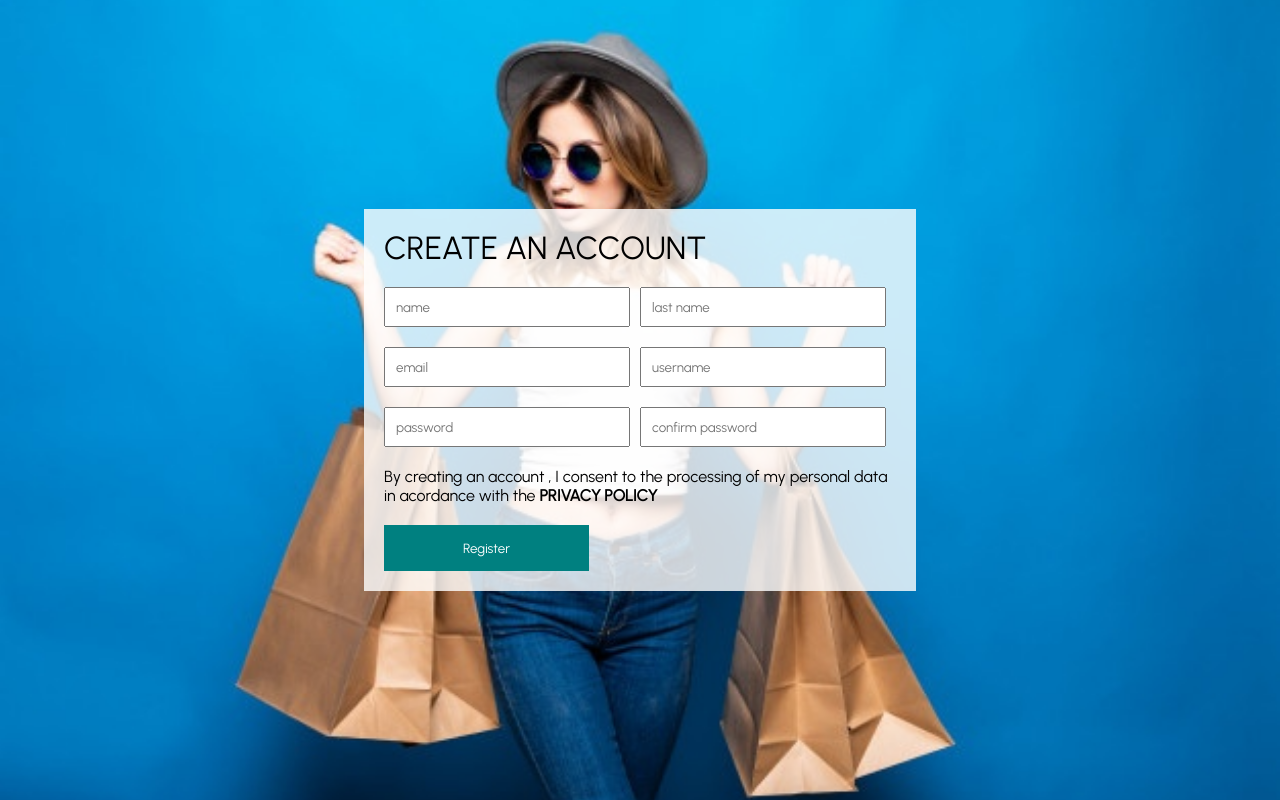
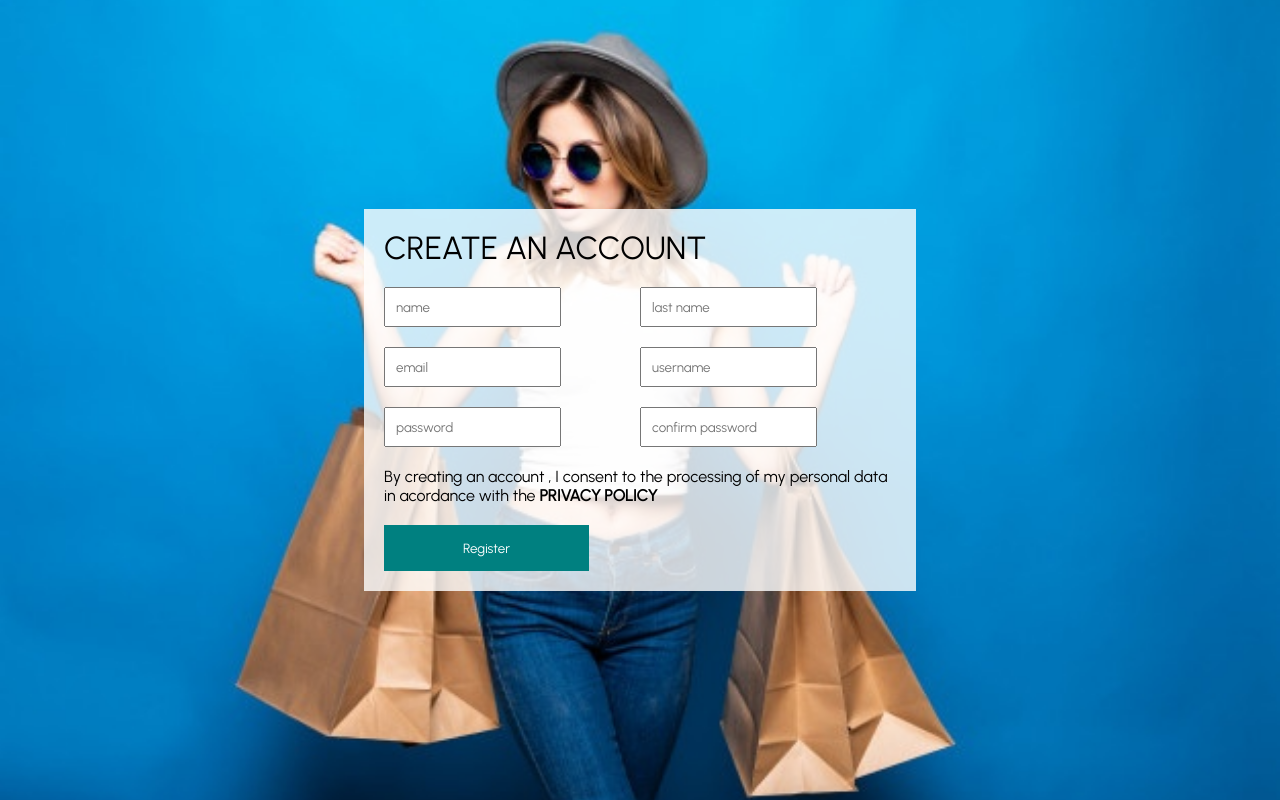
Before and after one commit to guptaPrateek10/EcommerceMERN, a React (Create React App) app in the folder client/: page /register in a window 1280 px wide. Built offline with nearby package versions, Linux system fonts and the light colour scheme.

Commit message:
Custom Form Validation added

```diff
--- /dev/null
+++ b/client/src/components/Common/userFormValidation.js
@@ -0,0 +1,79 @@
+import { useState } from "react";
+
+const useFormValidation = () => {
+  const [values, setValues] = useState({});
+  const [errors, setErrors] = useState({});
+  const [isSubmitting, setIsSubmitting] = useState(false);
+
+  const handleChange = (event) => {
+    const { name, value } = event.target;
+    setValues((prevValues) => ({
+      ...prevValues,
+      [name]: value,
+    }));
+  };
+
+  const validate = () => {
+    let validationErrors = {};
+
+    // Validate email
+    if (!values.email) {
+      validationErrors.email = "Email is required";
+    } else if (!/\S+@\S+\.\S+/.test(values.email)) {
+      validationErrors.email = "Email is invalid";
+    }
+    // Validate name
+    if (!values.name) {
+      validationErrors.name = "name is required";
+    }
+    // Validate last name
+    if (!values.lastname) {
+      validationErrors.lastname = "lastname is required";
+    }
+    // Validate username
+    if (!values.username) {
+      validationErrors.username = "username is required";
+    }
+
+    // Validate password
+    if (!values.password) {
+      validationErrors.password = "Password is required";
+    } else if (values.password.length < 8) {
+      validationErrors.password = "Password must be at least 8 characters long";
+    } else if (!/[!@#$%^&*]/.test(values.password)) {
+      validationErrors.password = "Password must include a special character";
+    }
+
+    // Validate retype password
+    if (!values.retypePassword) {
+      validationErrors.retypePassword = "Retype password is required";
+    } else if (values.password !== values.retypePassword) {
+      validationErrors.retypePassword = "Passwords do not match";
+    }
+
+    setErrors(validationErrors);
+    return Object.keys(validationErrors).length === 0;
+  };
+
+  const handleSubmit = (event) => {
+    event.preventDefault();
+    const isValid = validate();
+    if (isValid) {
+      // Perform form submission or any other action here
+      console.log("Form is valid");
+      setValues({});
+      setErrors({});
+      setIsSubmitting(true);
+    }
+  };
+
+  return {
+    values,
+    errors,
+    isSubmitting,
+    handleChange,
+    handleSubmit,
+  };
+};
+
+export default useFormValidation;
--- a/client/src/pages/Register.jsx
+++ b/client/src/pages/Register.jsx
@@ -1,6 +1,89 @@
 import styled from "styled-components";
 import { mobile } from "../Responsive";
 import img4 from "../assets/Pics/img4.jpg";
+import useFormValidation from "../components/Common/userFormValidation";
+
+const Register = () => {
+  const { values, errors, isSubmitting, handleChange, handleSubmit } =
+    useFormValidation();
+  return (
+    <Container>
+      <Wrapper>
+        <Title>CREATE AN ACCOUNT</Title>
+        <Form onSubmit={handleSubmit}>
+          <InnerDiv>
+            <Input
+              placeholder="name"
+              type="text"
+              name="name"
+              value={values.name || ""}
+              onChange={handleChange}
+            />
+            {errors.name && <p>{errors.name}</p>}
+          </InnerDiv>
+          <InnerDiv>
+            <Input
+              placeholder="last name"
+              type="text"
+              name="lastname"
+              value={values.lastname || ""}
+              onChange={handleChange}
+            />
+            {errors.lastname && <p>{errors.lastname}</p>}
+          </InnerDiv>
+          <InnerDiv>
+            <Input
+              placeholder="email"
+              type="text"
+              name="email"
+              value={values.email || ""}
+              onChange={handleChange}
+            />
+            {errors.email && <p>{errors.email}</p>}
+          </InnerDiv>
+          <InnerDiv>
+            <Input
+              placeholder="username"
+              type="text"
+              name="username"
+              value={values.username || ""}
+              onChange={handleChange}
+            />
+            {errors.username && <p>{errors.username}</p>}
+          </InnerDiv>
+          <InnerDiv>
+            <Input
+              placeholder="password"
+              type="password"
+              name="password"
+              value={values.password || ""}
+              onChange={handleChange}
+            />
+            {errors.password && <p>{errors.password}</p>}
+          </InnerDiv>
+          <InnerDiv>
+            <Input
+              placeholder="confirm password"
+              type="password"
+              name="retypePassword"
+              value={values.retypePassword || ""}
+              onChange={handleChange}
+            />
+            {errors.retypePassword && <p>{errors.retypePassword}</p>}
+          </InnerDiv>
+          <Aggrement>
+            By creating an account , I consent to the processing of my personal
+            data in acordance with the <b>PRIVACY POLICY</b>
+          </Aggrement>
+          <Button type="submit" disabled={isSubmitting}>
+            Register
+          </Button>
+        </Form>
+      </Wrapper>
+    </Container>
+  );
+};
+
 const Container = styled.div`
   width: 100vw;
   height: 100vh;
@@ -27,15 +110,24 @@ const Title = styled.h1`
 const Form = styled.form`
   display: flex;
   flex-wrap: wrap;
+  p {
+    color: red;
+  }
 `;
 
 const Input = styled.input`
   flex: 1;
   min-width: 40%;
+  width: auto;
   padding: 10px;
   margin: 20px 10px 0px 0px;
 `;
 
+const InnerDiv = styled.div`
+  flex: 1;
+  padding: 0;
+  margin: 0;
+`;
 const Aggrement = styled.span`
   font-style: 15px;
   margin: 20px 0px;
@@ -53,27 +145,4 @@ const Button = styled.button`
   }
 `;
 
-const Register = () => {
-  return (
-    <Container>
-      <Wrapper>
-        <Title>CREATE AN ACCOUNT</Title>
-        <Form>
-          <Input placeholder="name" />
-          <Input placeholder="last name" />
-          <Input placeholder="email" />
-          <Input placeholder="username" />
-          <Input placeholder="password" />
-          <Input placeholder="confirm password" />
-          <Aggrement>
-            By creating an account , I consent to the processing of my personal
-            data in acordance with the <b>PRIVACY POLICY</b>
-          </Aggrement>
-          <Button>Register</Button>
-        </Form>
-      </Wrapper>
-    </Container>
-  );
-};
-
 export default Register;
```
